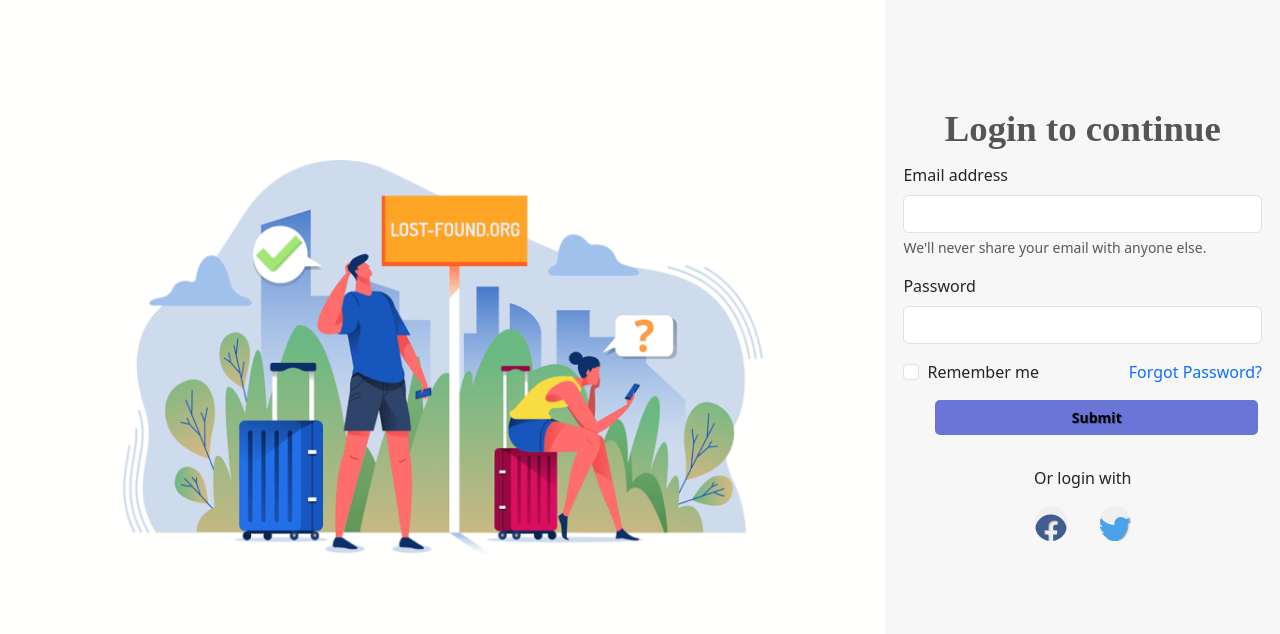
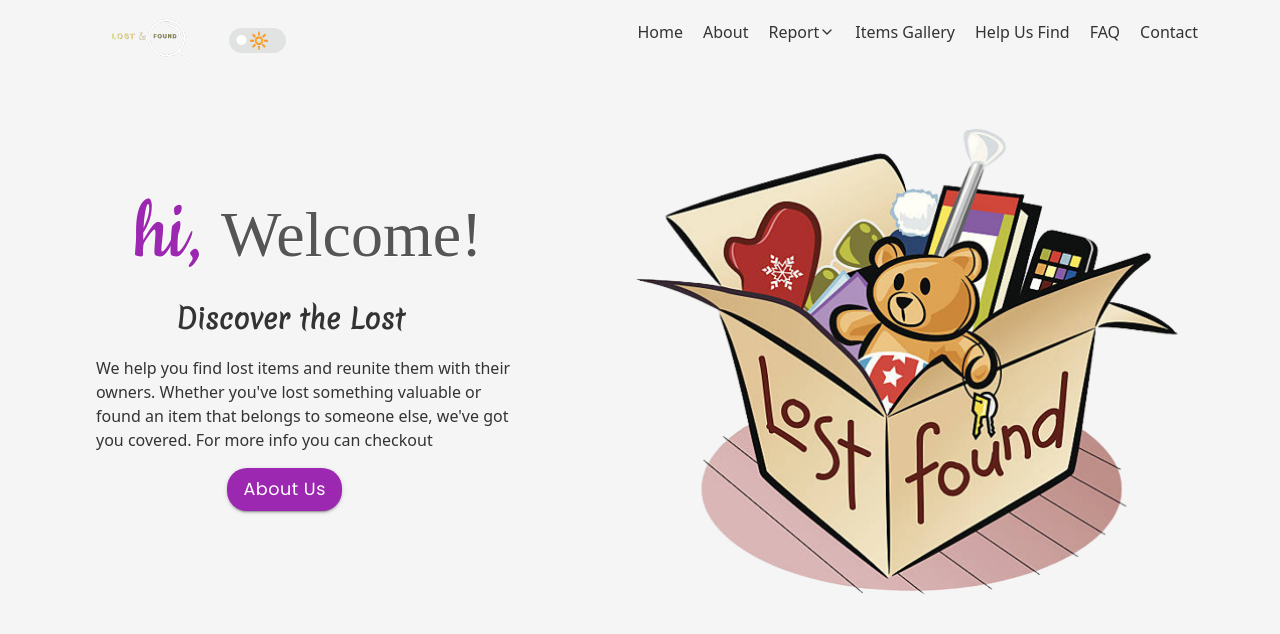
Before and after one commit to upes-open/OSoC-Lost-And-Found-WebApp, a React (Create React App) app in the folder lost-and-found-webapp/: page / in a window 1280 px wide. Shown: the top 634 px of the page. Built offline with nearby package versions, Linux system fonts and the light colour scheme; a web font is replaced by a local one.

Commit message:
rectified app.js

```diff
--- a/lost-and-found-webapp/src/App.js
+++ b/lost-and-found-webapp/src/App.js
@@ -18,7 +18,7 @@ import Login from "./login-page/Login";
 const App = () => (
     <div>
 
-        {/* <Router>
+        <Router>
             <Navbar />
             <Routes>
                 <Route exact path="/" element={<Home />} />
@@ -27,9 +27,9 @@ const App = () => (
                 <Route exact path="/found" element={<FoundUpload />} />
             </Routes>
             <GoToTop/>
-        </Router> */}
+        </Router>
 
-        <Login />
+        {/* <Login /> */}
 
     </div>
 
```
